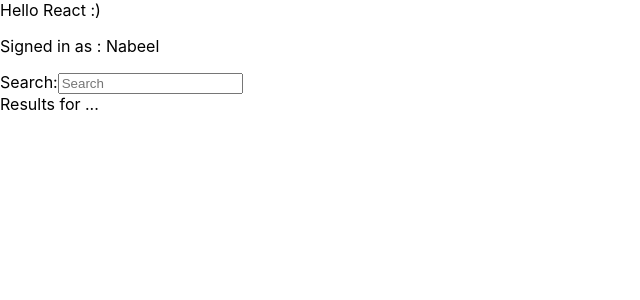
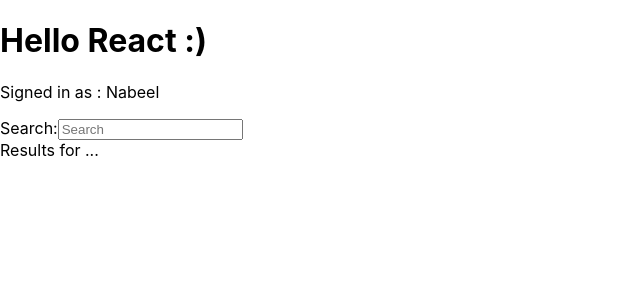
Before and after one commit to nabeelfarid/timer-app, a React (Create React App) app: page / in a window 1280 px wide. Shown: the top 300 px of the page, without its empty margins (0-640 px from the left). Built offline with nearby package versions, Linux system fonts and the light colour scheme.

Commit message:
fix tests to check travis behaviour

```diff
--- a/src/App.tsx
+++ b/src/App.tsx
@@ -27,7 +27,7 @@
 
   return (
     <div>
-      <div>{title}</div>
+      <h1>{title}</h1>
       <div>
         {user? <p>Signed in as : {user}</p> : null}
       </div>
```
Also changed, not shown: 1 other file (tests, documents, lock files or other folders).
